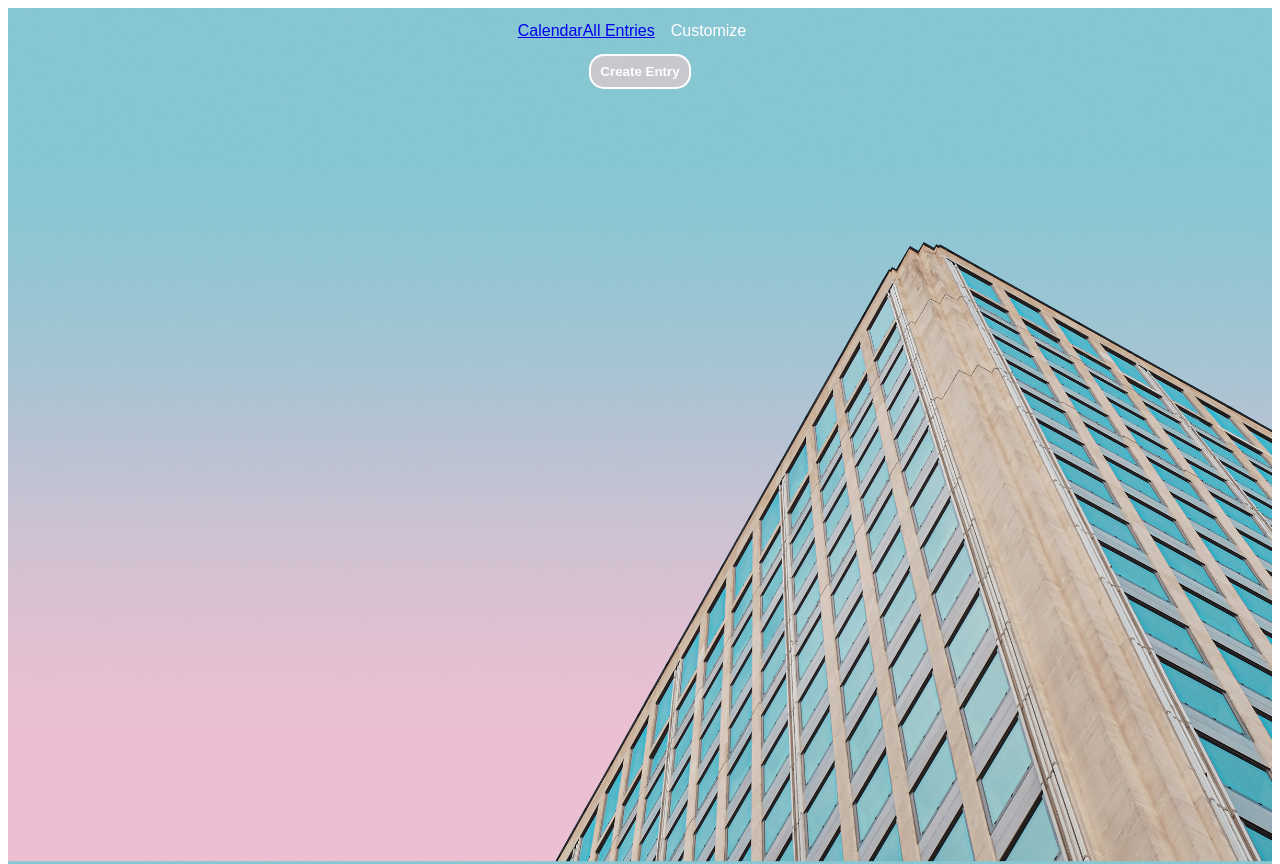
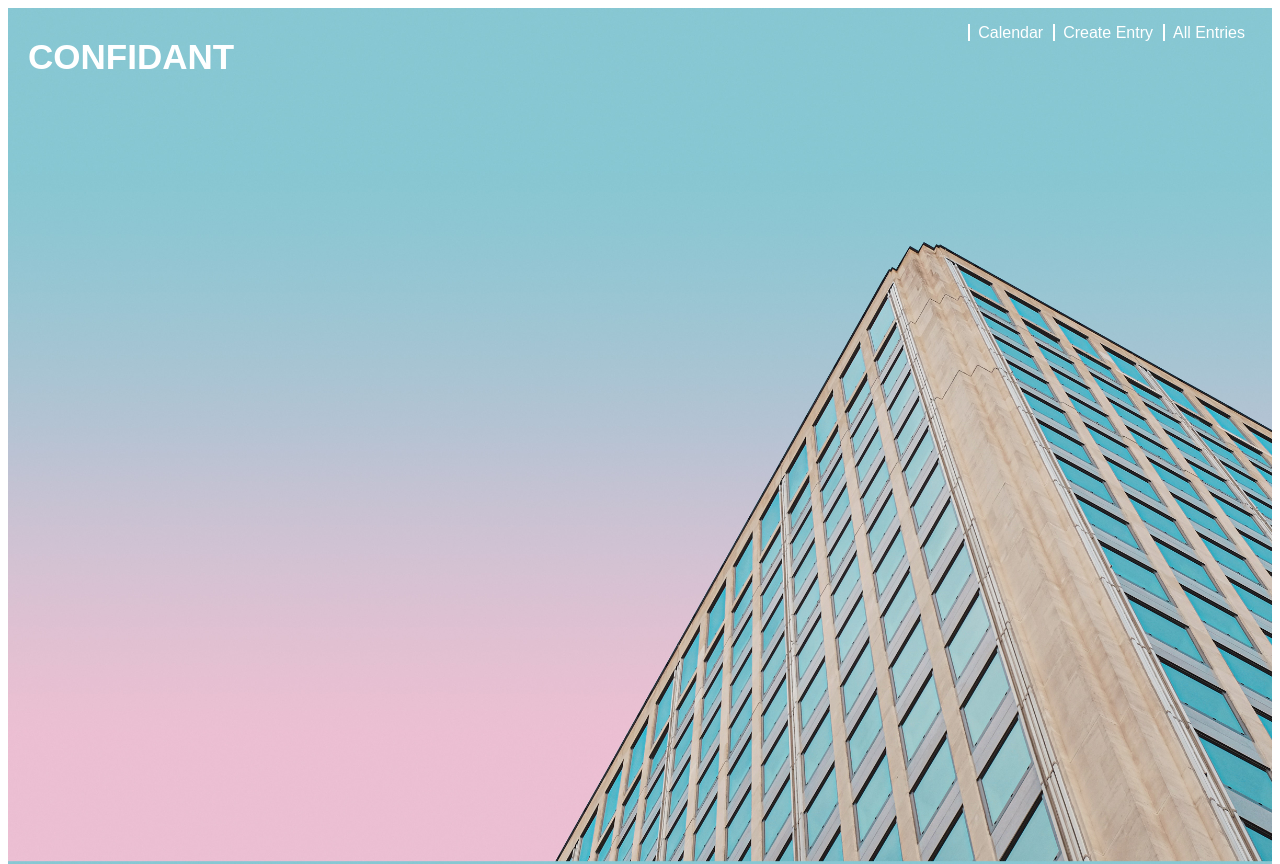
Before and after one commit to Ekfman/e-journal, a React (Create React App) app in the folder e-journal/: page /entries/create in a window 1280 px wide. Shown: the top 864 px of the page. Built offline with nearby package versions, Linux system fonts and the light colour scheme.

Commit message:
connected entries to calendar events and css work

```diff
--- a/e-journal/src/components/AllEntries.js
+++ b/e-journal/src/components/AllEntries.js
@@ -9,8 +9,8 @@ const AllEntries = ( {setAllEntries, allEntries}) => {
             path: "/entries"
           })
           entries.map( entry => {
-            entry.start = entry.createDate
-            entry.end = entry.createDate
+            entry.start = entry.eventDate
+            entry.end = entry.eventDate
             return entry;
             } )
             console.log("api response:", entries);
--- a/e-journal/src/components/App.css
+++ b/e-journal/src/components/App.css
@@ -7,27 +7,29 @@
   min-width: 1024px;
   width: 100%;
   height: 1000px;
-  /* position: fixed; */
   top: 0;
   left: 0;
-  align-items: center;
   font-family: Arial, Helvetica, sans-serif
 }
 
-/* @media screen and (max-width: 1024px) {
+@media screen and (max-width: 1024px) {
   .app {
     left: 50%;
     margin-left: -512px;
   }
-} */
+}
 
 .calendar-container{
   margin-top: 20px;
+  background-color: rgba(255, 255, 255, 0.436);
+  width: 80%;
+}
+
+.calendarView{
+  text-align: center;
   display: flex;
   flex-direction: column;
-  background-color: rgba(255, 255, 255, 0.436);
-  width: 80%;
-  /* border: 2px black solid; */
+  align-items: center;
 }
 
 .newEntryButton{
@@ -72,6 +74,18 @@
   /* border-radius: 12px;
   background-color: rgba(255, 255, 255, 0.484); */
  }
+ .rbc-today {
+  background-color: rgba(255, 192, 203, 0.308);
+ }
+
+ .rbc-event{
+  background-color: #bed5d5;
+ }
+
+ .rbc-off-range-bg{
+  background-color: none !important;
+ }
+
  .form-container{
   border: 2px solid black;
   display: flex;
@@ -104,6 +118,33 @@
   background-color: rgba(255, 255, 255, 0.754);
   border: none;
  }
+
+
+ .navbarContainer{
+   display: flex;
+   justify-content: space-between;
+  }
+
+  .logo{
+   color: white;
+   font-size: 35px;
+   margin-left: 20px;
+}
+
+ .navbar{
+  display: flex;
+  list-style: none;
+  margin-right: 20px;
+ }
+
+.navbarLinks{
+  color: white;
+  margin: 3px;
+  text-decoration: none;
+  border-left: white 2px solid;
+  padding-left: 8px;
+  padding-right: 4px;
+}
 
  .dropdown .dropbtn {
   font-size: 16px;
--- a/e-journal/src/components/App.js
+++ b/e-journal/src/components/App.js
@@ -1,6 +1,6 @@
 import "./App.css";
 // import { useState } from 'react';
-import { useNavigate, Link, Routes, Route } from "react-router-dom";
+import { Link, Routes, Route } from "react-router-dom";
 import CreateEntry from "./CreateEntry";
 import { useEffect, useState } from "react";
 import AllEntries from "./AllEntries";
@@ -32,7 +32,6 @@ const stringifyCurrentDate = () => {
 
 
 function App() {
-  const navigate = useNavigate();
   const [currentDate, setCurrentDate] = useState({});
   const [date, setDate] = useState("");
   const [title, setTitle] = useState("");
@@ -44,16 +43,23 @@ function App() {
   }, []);
   console.log(currentDate);
 
-  const newEntryHandler = () => {
-    navigate("/newEntry");
-  };
-
   return (
     <div className="app">
-      <nav>
-        <div className="dropdown">
-          <Link to="/">Calendar</Link>
-          <Link to="/entries">All Entries</Link>
+      <nav className="navbarContainer">
+        <div className="logoContainer">
+        <h1 className="logo">CONFIDANT</h1>
+        </div>
+        <ul className="navbar">
+          <li>
+          <Link className="navbarLinks" to="/">Calendar</Link>
+            </li>
+            <li>
+              <Link className="navbarLinks" to="/newEntry">Create Entry</Link>
+            </li>
+            <li>
+          <Link className="navbarLinks" to="/entries">All Entries</Link>
+            </li>
+            {/* <li>
           <button className="dropbtn">
             Customize
             <i className="fa fa-caret-down"></i>
@@ -63,13 +69,10 @@ function App() {
             <button>Sleek</button>
             <button>Clean</button>
           </div>
-        </div>
+
+            </li> */}
+        </ul>
       </nav>
-      <>
-        <button className="newEntryButton" onClick={newEntryHandler}>
-          Create Entry
-        </button>
-      </>
       <Routes>
         <Route
           path="/"
--- a/e-journal/src/components/CalendarView.js
+++ b/e-journal/src/components/CalendarView.js
@@ -69,19 +69,21 @@ const CalendarView = ({ allEntries, date, setDate}) => {
           navigate("/newEntry");
         }
       };
-
+    console.log(allEntries);
     return(
+      <div className="calendarView">
         <div className="calendar-container">
             <Calendar localizer={localizer}
               style={{ height: 500, margin: "50px" }}
               views={["month", "day"]}
-              events={events}
+              events={allEntries}
               startAccessor="start"
               endAccessor="end"
               selectable={true}
               onSelectEvent={handleEntryClick}
               onSelectSlot={handleSelectSlot}/>
         </div>
+      </div>
     )
 }
 
```
